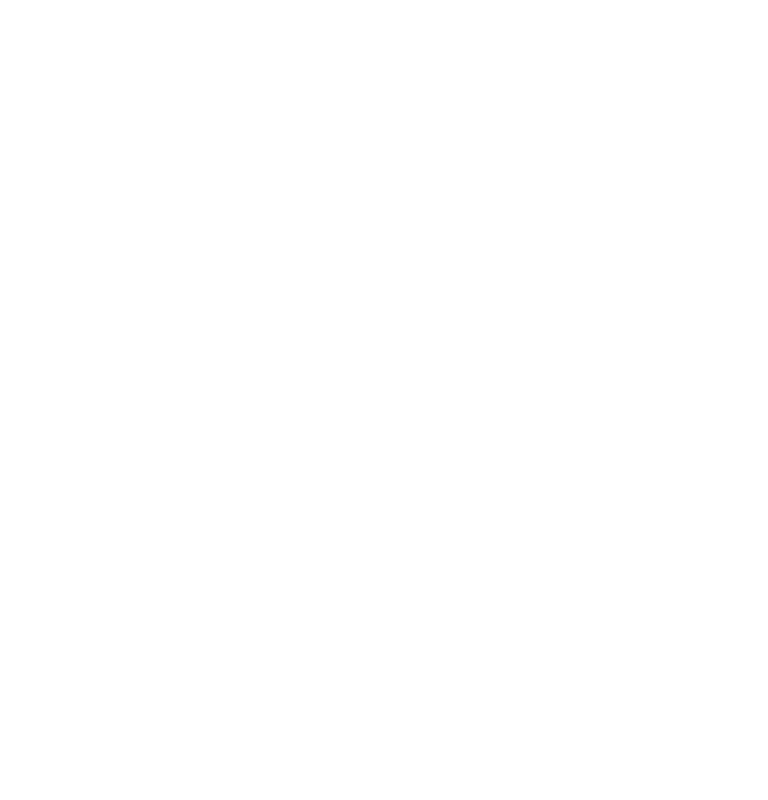
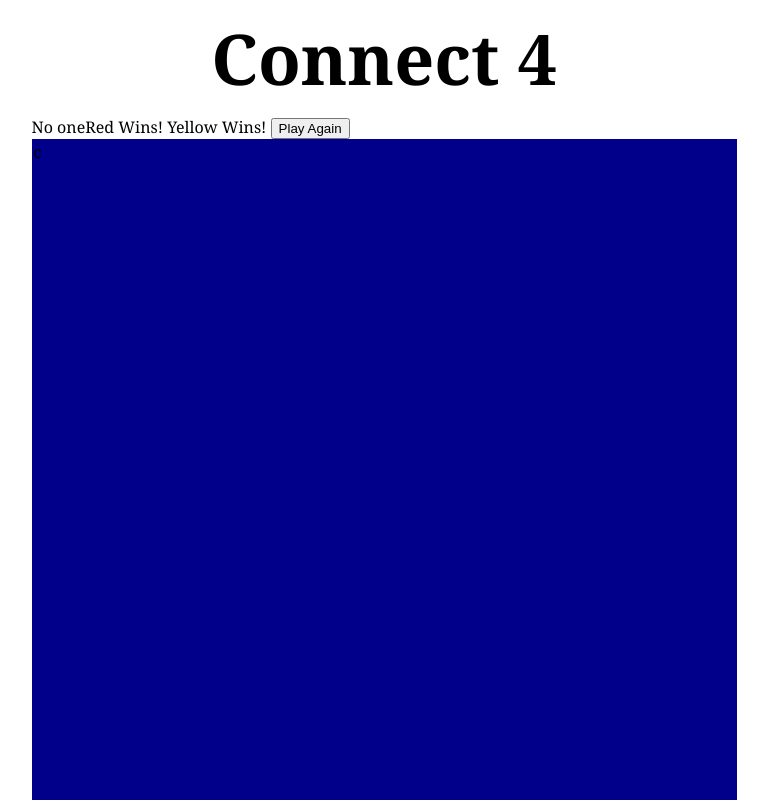
Before and after one commit to madisynduilio/Connect4, a plain HTML site: page index.html in a window 1280 px wide. Shown: the top 800 px of the page, without its empty margins (256-1024 px from the left). Drawn offline with Linux system fonts and the light colour scheme.

Commit message:
all HTML and CSS update in framework
Signed-off-by: madisynduilio <duiliomadisyn@gmail.com>

```diff
--- a/index.html
+++ b/index.html
@@ -24,9 +24,15 @@
 
 <body>
 
-  <!-- Create 6x7 connect 4 board and header for page -->
+
 <h1>Connect 4</h1>
-    <div class="connect4">
+  <!-- After game pop up content -->
+  <div class="board">
+    <div class="info"><span class="none">No one</span><span class="p1">Red Wins!</span> <span class="p2">Yellow Wins!</span>
+      <button id="reset" class="reset">Play Again</button>
+    </div>
+     <!-- Create 6x7 connect 4 board and header for page -->
+    <div class="connect4">c
       <div><cell></cell></div>
       <div><cell></cell></div>
       <div><cell></cell></div>
@@ -75,6 +81,13 @@
       <div><cell></cell></div>
       <div><cell></cell></div>
       <div><cell></cell></div>
+      <!-- add games won -->
+      <span class="counter"></span> </div>
+  </div>
+  <div id="gameswon">
+    <p id="redscore">Games Won : <span id="score-red">0</span></p>
+    <p id="yellowscore">Games Won : <span id="score-yellow">0</span></p>
+
   </div>
   </body>
 
--- a/styles.css
+++ b/styles.css
@@ -7,3 +7,31 @@ h1 {
   margin: 10px;
   margin-top: -90px;
 }
+/* margin,font and color default */
+html,body{
+  margin:50px;
+  font-family: georgia;
+  background-color: white;
+}
+/* Board positioning for center of page and overflow hidden to make sure there is room for game win content on top and no overlap on sides */
+.board{
+	position: relative;
+	overflow: hidden;
+
+	margin: auto;
+	max-width:705px;
+}
+/* Positions board and connect 4 circles in correct place and color (columns) */
+.connect4 {
+	background-color: darkblue;
+	background: darkblue;
+
+	padding:2px;
+}
+/* Make board square and cursor/background color change when interacting*/
+.connect4 > div {
+	width:100px;
+	height:100px;
+
+	position:relative;
+}
```
